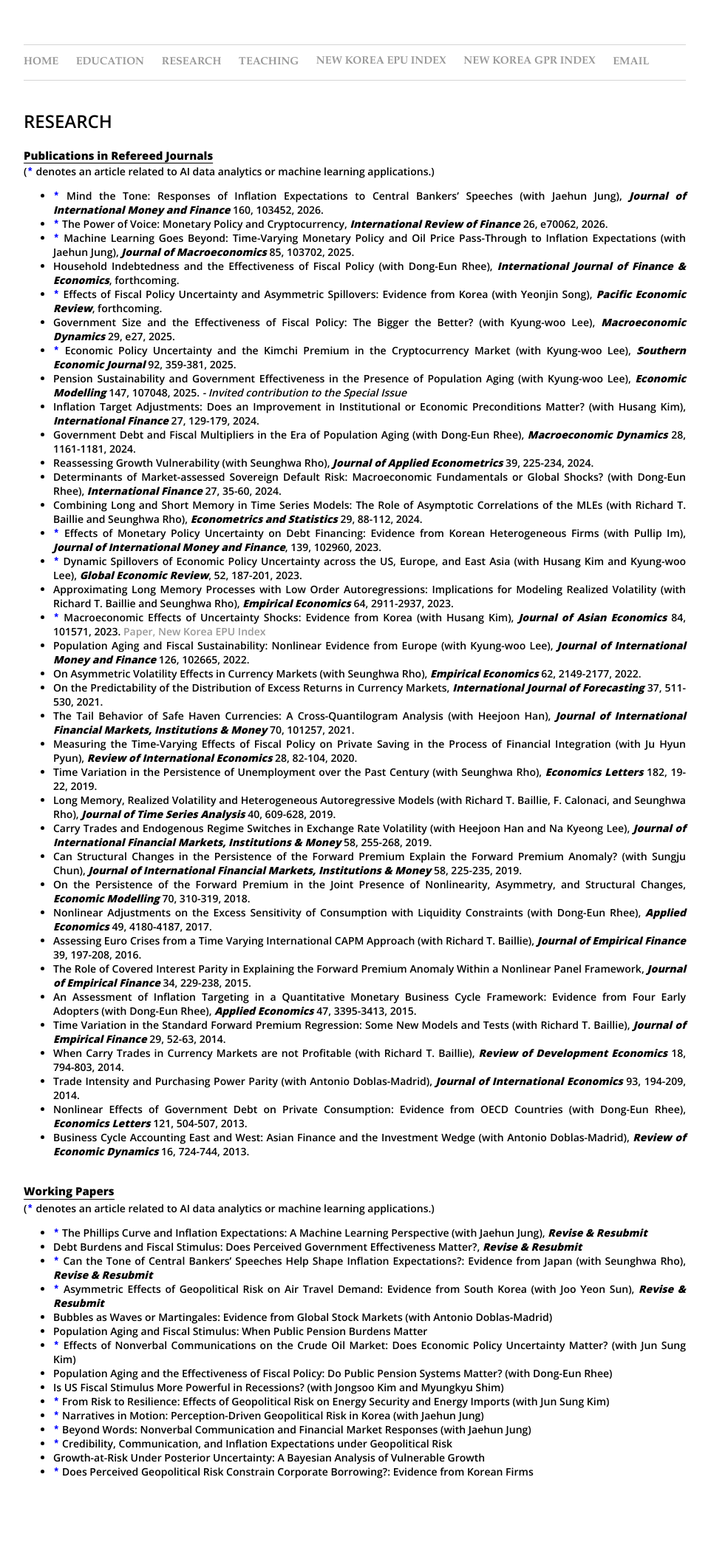
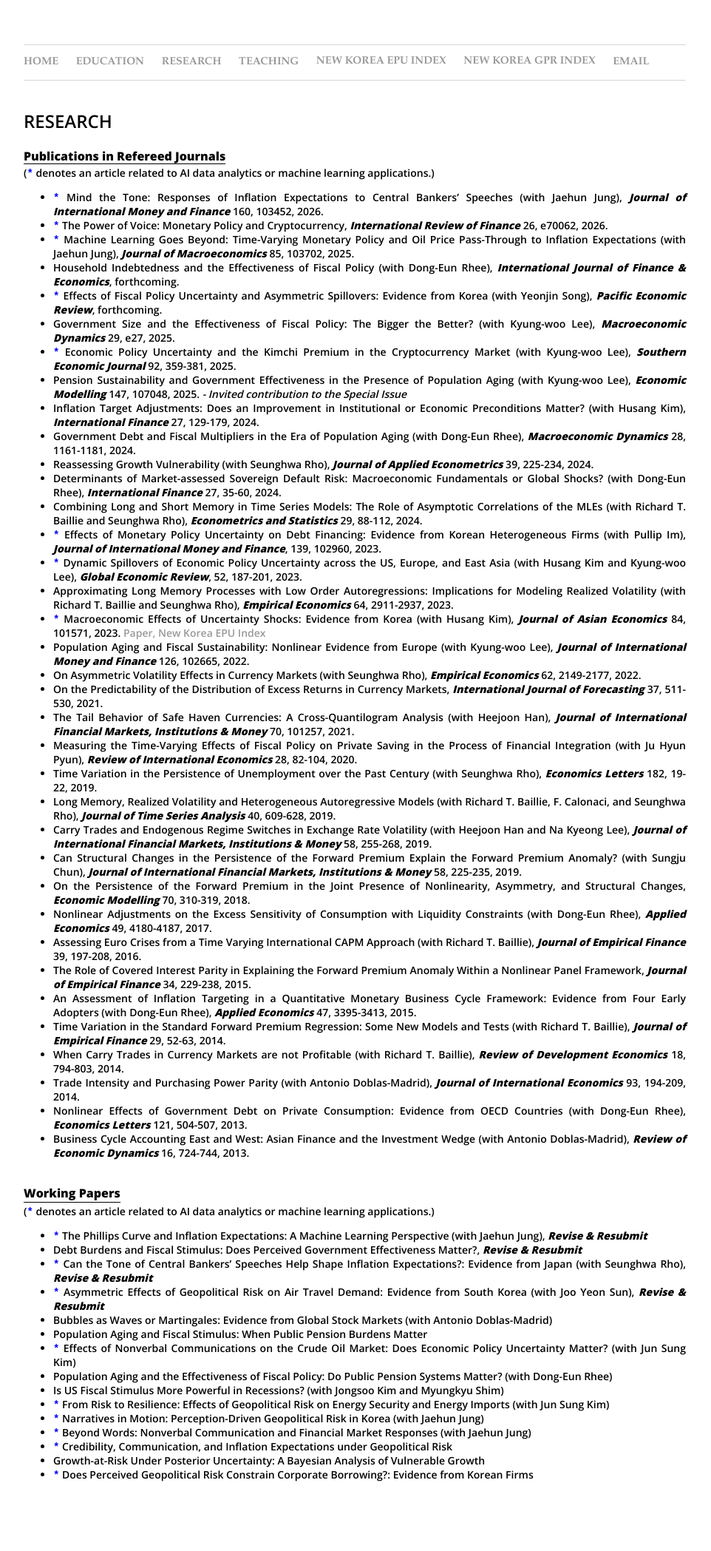
Before and after one commit to dooyeoncho/dooyeoncho.github.io, a Jekyll site: the page built from pages/research.html, in a window 1280 px wide. Shown: the whole page at 74% size, without its empty margins (160-1122 px from the left). Built offline with Jekyll 4.4.1, drawn with Linux system fonts in a browser that asks for light colours.

Commit message:
Update research.html

```diff
--- a/pages/research.html
+++ b/pages/research.html
@@ -52,7 +52,7 @@
   <link href="https://fonts.googleapis.com/css2?family=Open+Sans:wght@600;800&display=swap" rel="stylesheet">
 </head>
 
-<div><b><p style="font-family: 'Open Sans', sans-serif; font-size: 15px; font-weight: 800; color: black; text-decoration: underline; text-underline-position: under; margin: 0;">Publications in Refereed Journals</font></p></b></div> </div><span class="highlight-title"></li>(<code style="color : blue"><b>*</b></code> denotes an article related to AI data analytics or machine learning applications.)</li></div>
+<div><b><p style="font-family: 'Open Sans', sans-serif; font-size: 16px; font-weight: 800; color: black; text-decoration: underline; text-underline-position: under; margin: 0;">Publications in Refereed Journals</font></p></b></div> </div><span class="highlight-title"></li>(<code style="color : blue"><b>*</b></code> denotes an article related to AI data analytics or machine learning applications.)</li></div>
 		<div><ul>
 
 			<span class="highlight-title"><li><code style="color : blue"><b>*</b></code> Mind the Tone: Responses of Inflation Expectations to Central Bankers’ Speeches (with Jaehun Jung), <em property="italic"><b>Journal of International Money and Finance</b></em> 160, 103452, 2026.</li></span>
@@ -95,7 +95,7 @@
                 </ul>
 		</div>&nbsp;
 
-<div><b><p style="font-family: 'Open Sans', sans-serif; font-size: 15px; font-weight: 800; color: black; border-bottom: 1.5px solid black; display: inline-block; padding-bottom: 0.3px; margin: 0;">Working Papers</font></p></b> </div></li>(<code style="color : blue"><b>*</b></code> denotes an article related to AI data analytics or machine learning applications.)</li></div>
+<div><b><p style="font-family: 'Open Sans', sans-serif; font-size: 16px; font-weight: 800; color: black; border-bottom: 1.5px solid black; display: inline-block; padding-bottom: 0.3px; margin: 0;">Working Papers</font></p></b> </div></li>(<code style="color : blue"><b>*</b></code> denotes an article related to AI data analytics or machine learning applications.)</li></div>
 	<ul>
 		<span class="highlight-title"><li><code style="color : blue"><b>*</b></code> The Phillips Curve and Inflation Expectations: A Machine Learning Perspective (with Jaehun Jung), <em property="italic"><b>Revise & Resubmit</b></em></li></span>
 		<span class="highlight-title"><li>Debt Burdens and Fiscal Stimulus: Does Perceived Government Effectiveness Matter?, <em property="italic"><b>Revise & Resubmit</b></em></li></span>
```
